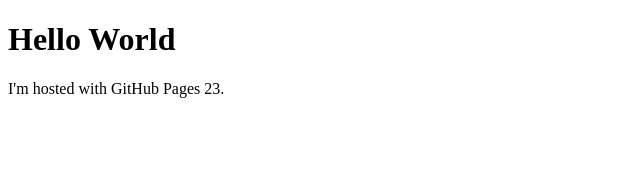
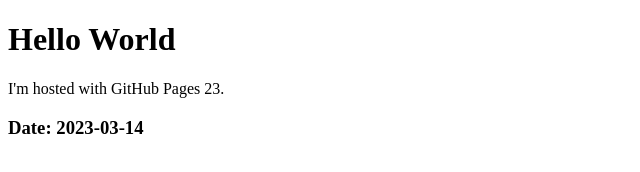
Before and after one commit to manuel5123/manuel5123.github.io, a plain HTML site: page index.html in a window 1280 px wide. Shown: the whole page, without its empty margins (0-640 px from the left). Drawn offline with Linux system fonts and the light colour scheme.

Commit message:
Update index.html

```diff
--- a/index.html
+++ b/index.html
@@ -3,5 +3,6 @@
 <body>
 <h1>Hello World</h1>
 <p>I'm hosted with GitHub Pages 23.</p>
+  <h3>Date: 2023-03-14</h3>
 </body>
 </html>
```
